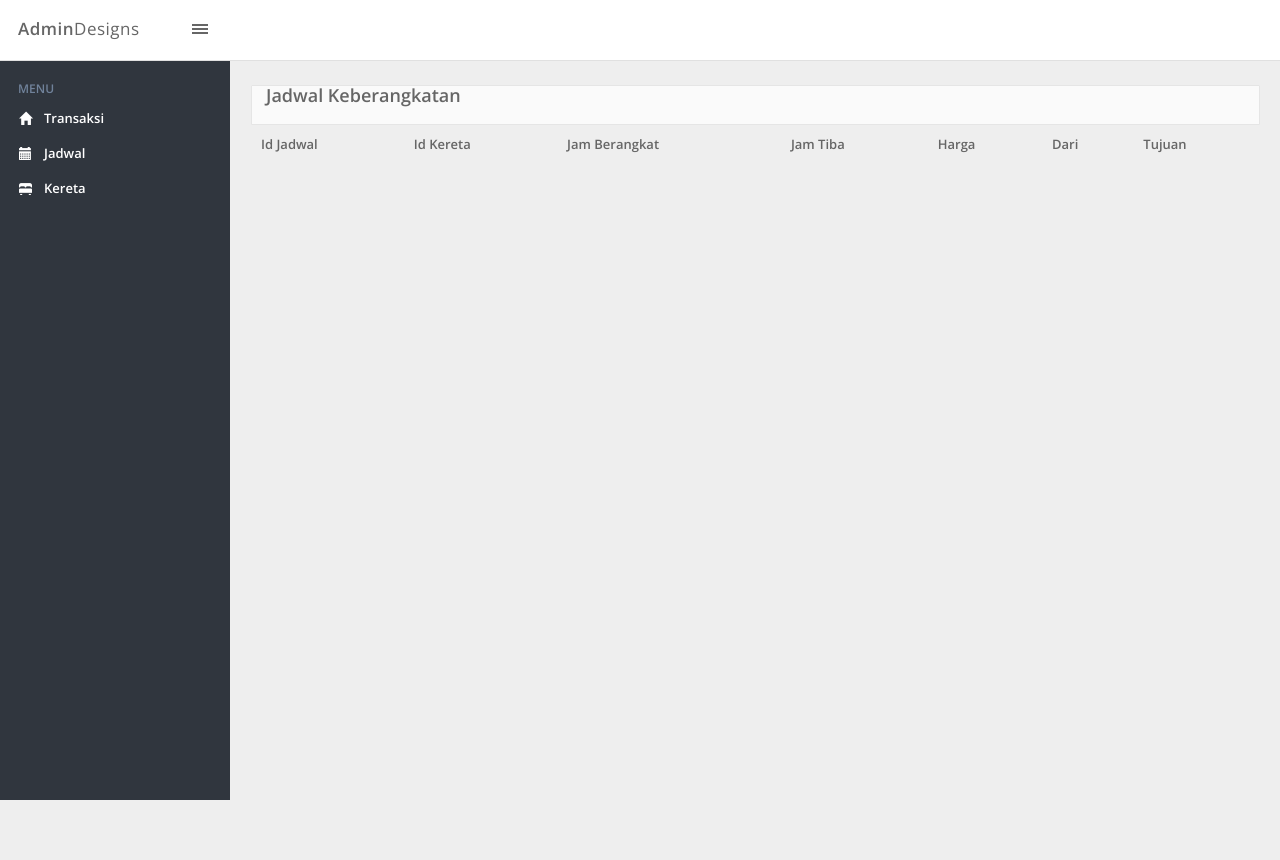
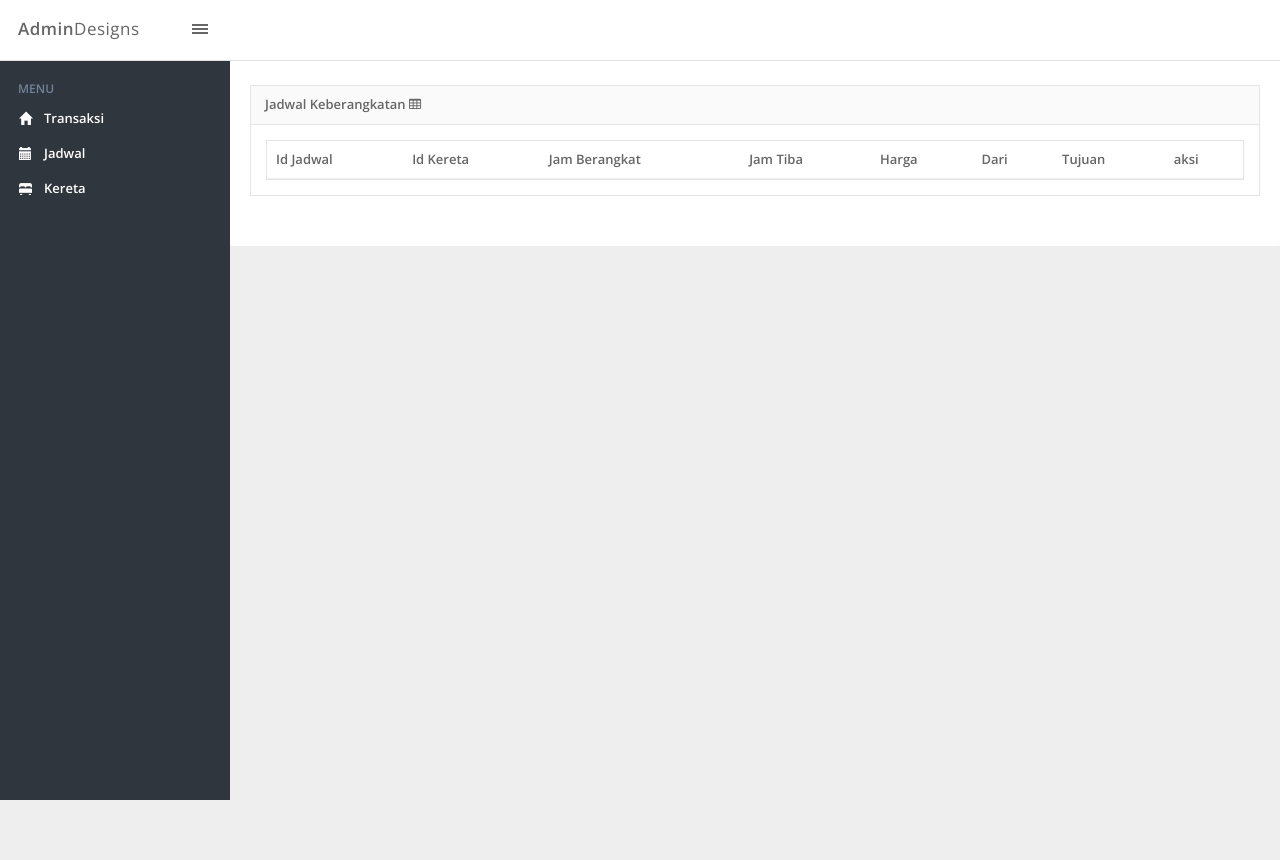
Before and after one commit to rendi10/tiket_kereta, a PHP site: page /view/admin/jadwal/tampil_jadwal.php in a window 1280 px wide. Run offline with PHP 8.4, Linux system fonts and the light colour scheme; data comes from the database, SQL or seed files in the repository; lists and menus that the app fills with data are empty; style sheets or scripts are compiled from the project's sources; some libraries are stand-ins or nearby versions.

Commit message:
bismillah

```diff
--- a/controller/jadwalControl.php
+++ b/controller/jadwalControl.php
@@ -2,6 +2,8 @@
 include '../../../model/model.php';
 
 class jadwalControl
+
+
 {
     public $model;
 
@@ -13,5 +15,6 @@ class jadwalControl
     function indexAdmin()
     {
         $data = $this->model->selectAll();
+        // include 'view/admin/jadwal/tampil_jadwal.php';
     }
 }
--- a/model/model.php
+++ b/model/model.php
@@ -21,8 +21,7 @@ class model
 	function selectAll()
 	{
 		$query = "select * from tbl_jadwal";
-		$cek = $this->execute($query);
-		return $this->fetch($cek);
+		return $this->execute($query);
 	}
 
 	function selectBarang($kode_barang)
@@ -31,40 +30,39 @@ class model
 		return $this->execute($query);
 	}
 
-	function selectProfil($username){
+	function selectProfil($username)
+	{
 
 		$query = "SELECT id_user FROM tbl_user WHERE username='$username'";
 		$cek = $this->execute($query);
-        $rows= fetch($cek);
-        $row1=$rows['id_user']; //mengambil id dari sesi
-        $pilih= "SELECT * FROM tbl_penumpang where id_penumpang='$row1'";
+		$rows = fetch($cek);
+		$row1 = $rows['id_user']; //mengambil id dari sesi
+		$pilih = "SELECT * FROM tbl_penumpang where id_penumpang='$row1'";
 		return $this->execute($pilih);
-
-
 	}
 
-	function idPenumpang(){
+	function idPenumpang()
+	{
 		$query = "SELECT * FROM tbl_penumpang ORDER BY id_penumpang DESC LIMIT 0,1";
 		$mydata = $this->execute($query);
-          $row= mysqli_fetch_array($mydata);
+		$row = mysqli_fetch_array($mydata);
 		// ID OTOMATIS//***************************************************
-          $awal=substr($row['id_penumpang'],3,4)+1;
-          if($awal<10){
-            $auto='IP00'.$awal;
-          }elseif($awal > 9 && $awal <=99){
-            $auto='IP0'.$awal;
-          }else{
-            $auto='IP'.$awal;
+		$awal = substr($row['id_penumpang'], 3, 4) + 1;
+		if ($awal < 10) {
+			$auto = 'IP00' . $awal;
+		} elseif ($awal > 9 && $awal <= 99) {
+			$auto = 'IP0' . $awal;
+		} else {
+			$auto = 'IP' . $awal;
 		}
 
 		return $auto;
-
 	}
-	function insertPenumpang($nama_penumpang, $jk, $ttl, $no_hp, $alamat){
+	function insertPenumpang($nama_penumpang, $jk, $ttl, $no_hp, $alamat)
+	{
 		$id_penumpang = $this->idPenumpang();
 		$query = "insert into tbl_penumpang values ('$id_penumpang', '$nama_penumpang', '$jk', '$ttl', '$no_hp', '$alamat')";
 		return $this->execute($query);
-
 	}
 	// function idUser(){
 	// 	$query = "SELECT * FROM tbl_user ORDER BY id_user DESC LIMIT 0,1";
@@ -83,13 +81,12 @@ class model
 	// 	  return $auto;
 
 	// }
-	function insertUser($username, $email, $password){
+	function insertUser($username, $email, $password)
+	{
 		$id_user = $this->idPenumpang();
 		$level = 'pengunjung';
 		$query = "insert into tbl_user values ('$id_user', '$username', '$level', '$email', '$password')";
 		return $this->execute($query);
-
-
 	}
 
 	function hapus($kode_barang)
--- a/view/admin/jadwal/tampil_jadwal.php
+++ b/view/admin/jadwal/tampil_jadwal.php
@@ -1,16 +1,20 @@
 <?php
 include '../template/header.php';
 include '../template/sidebar.php';
-include '../../../controller/jadwalControl.php'
+include '../../../controller/jadwalControl.php';
 
 
 
 ?>
+<div class="panel">
+    <div class="panel-heading">
+        <span class="panel-title">Jadwal Keberangkatan</span>
+        <span class="fa fa-table"></span>
+    </div>
+    <div class="panel-body">
+        <div class="panel-body pn">
             <div class="bs-component">
-    <div class="panel-heading">
-        <h3 class="panel-title">Jadwal Keberangkatan</h3>
-    </div>
-    <table class="table table-bordered">
+                <table class="table">
                     <thead>
                         <tr>
                             <th>Id Jadwal</th>
@@ -20,8 +24,10 @@ include '../../../controller/jadwalControl.php'
                             <th>Harga</th>
                             <th>Dari</th>
                             <th>Tujuan</th>
+                            <th>aksi</th>
                         </tr>
                     </thead>
+                    <tbody>
                         <?php
                         $main = new jadwalControl();
 
@@ -52,7 +58,11 @@ include '../../../controller/jadwalControl.php'
                         }
 
                         ?>
+                    </tbody>
                 </table>
+            </div>
+        </div>
+    </div>
 </div>
 <?php
 include '../template/footer.php';
--- a/view/admin/template/sidebar.php
+++ b/view/admin/template/sidebar.php
@@ -31,9 +31,6 @@
                 </ul>
             </div>
         </aside>
-        <!-- End: Sidebar Left -->
-
-        <!-- Start: Content-Wrapper -->
+        <!-- Begin: Content -->
         <section id="content_wrapper">
-            <!-- Begin: Content -->
-            <section id="content" class="animated fadeIn">
+            <section id="content" class="table-layout">
```
Lines whose indentation alone changed are shown as unchanged.
